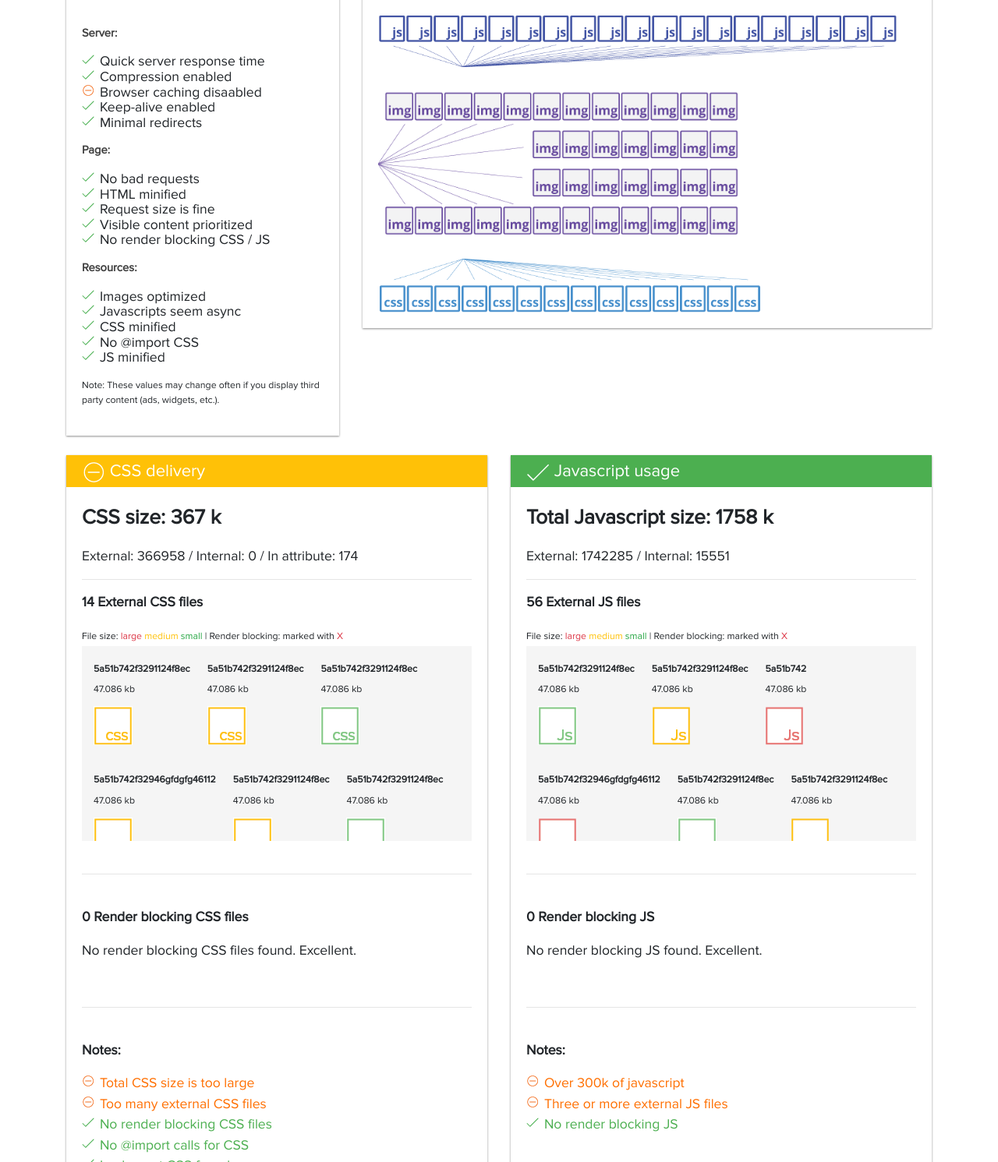
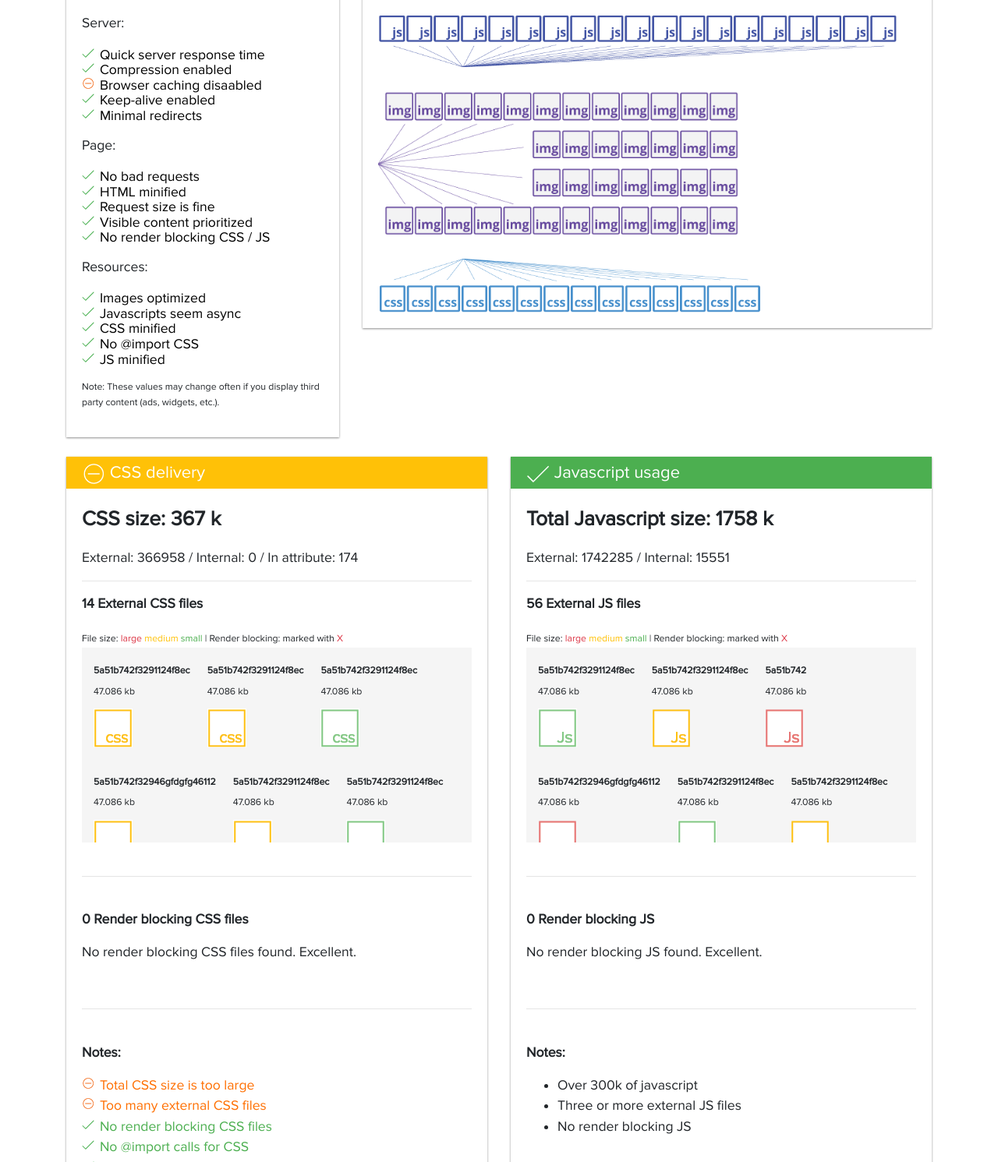
Before and after one commit to zipofar/varvy, a website built with webpack: page app/index.html in a window 1280 px wide. Shown: the part 349-1840 px from the top of the page at 78% size. Built offline with nearby package versions, Linux system fonts and the light colour scheme; files whose address does not match are found by name.

Commit message:
Add chek list generator

```diff
--- a/app/index.html
+++ b/app/index.html
@@ -63,12 +63,12 @@
 
             <!--Summary-->
             <div class="col-md-4">
-                <div class="card card-primary summary">
+                <div class="card card-primary">
                     <div class="card-header">Summary</div>
                     <div class="card-body">
 
                         <p class="list-header">Server:</p>
-                        <ul class="list-body">
+                        <ul class="checkList-mono-low">
                             <li class="success">Quick server response time</li>
                             <li class="success">Compression enabled</li>
                             <li class="warning">Browser caching disaabled</li>
@@ -77,7 +77,7 @@
                         </ul>
 
                         <p class="list-header">Page:</p>
-                        <ul class="list-body">
+                        <ul class="checkList-mono-low">
                             <li class="success">No bad requests</li>
                             <li class="success">HTML minified</li>
                             <li class="success">Request size is fine</li>
@@ -86,7 +86,7 @@
                         </ul>
 
                         <p class="list-header">Resources:</p>
-                        <ul class="list-body">
+                        <ul class="checkList-mono-low">
                             <li class="success">Images optimized</li>
                             <li class="success">Javascripts seem async</li>
                             <li class="success">CSS minified</li>
@@ -129,7 +129,7 @@
         <div class="row">
             <!--CSS delivery BEGIN-->
             <div class="col-md-6">
-                <div class="card card-warning resource">
+                <div class="card card-warning">
                     <div class="card-header">
                         <img src="../dist/img/check_brick_white.png">
                         CSS delivery
@@ -213,7 +213,7 @@
                         <br>
 
                         <p class="total-h3">Notes:</p>
-                        <ul class="list-body">
+                        <ul class="checkList-colored-high">
                             <li class="warning">Total CSS size is too large</li>
                             <li class="warning">Too many external CSS files</li>
                             <li class="success">No render blocking CSS files</li>
@@ -378,7 +378,7 @@
                         <br>
 
                         <p class="total-h3">Notes:</p>
-                        <ul class="list-body">
+                        <ul class="check-list">
                             <li class="warning">Over 300k of javascript</li>
                             <li class="warning">Three or more external JS files</li>
                             <li class="success">No render blocking JS</li>
@@ -479,7 +479,7 @@
                         <div class="card-body">
                             <p class="total-h2">All resources leverage browser caching.</p>
                         </div>
-                        <ul class="list-body">
+                        <ul class="check-list">
                             <li class="success">Enabled for local resources</li>
                             <li class="success">Enabled for third party resources</li>
                         </ul>
--- a/src/scss/_card.scss
+++ b/src/scss/_card.scss
@@ -28,6 +28,55 @@
 
     .mini-notes {
         line-height: 1;
+    }
+
+    $chkList-icon-url-success: "../img/check_ok.png";
+    $chkList-icon-url-warning: "../img/check_brick.png";
+    $chkLists-line-height: (
+        low: 1,
+        high: 1.5
+    );
+    $chkLists-themes: (
+        colored: (
+            success: (
+                url-image: $chkList-icon-url-success,
+                color: $green
+            ),
+            warning: (
+                url-image: $chkList-icon-url-warning,
+                color: $orange
+            )
+        ),
+        mono: (
+            success: (
+                url-image: $chkList-icon-url-success,
+                color: black
+            ),
+            warning: (
+                url-image: $chkList-icon-url-warning,
+                color: black
+            )
+        ),
+    );
+
+    %checkList {
+        list-style-type: none;
+        padding-left: 1.3em;
+    }
+
+    @each $h-key, $h-val in $chkLists-line-height {
+        @each $theme-name, $theme in $chkLists-themes {
+            .checkList-#{$theme-name}-#{$h-key} {
+                @extend %checkList;
+                line-height: $h-val;
+                @each $mode-name, $options in $theme {
+                    .#{$mode-name} {
+                        list-style-image: url(map-get($options, "url-image"));
+                        color: map-get($options, "color");
+                    }
+                }
+            }
+        }
     }
 
     .scroll-block {
@@ -152,17 +201,6 @@
         color: #404040;
         margin: 1em 0em;
     }
-    .list-body {
-        line-height: 1;
-        list-style-type: none;
-        padding-left: 1.3em;
-        .success {
-            list-style-image: url("../img/check_ok.png");
-        }
-        .warning {
-            list-style-image: url("../img/check_brick.png");
-        }
-    }
 }
 
 .resource {
@@ -174,19 +212,6 @@
         color: #404040;
         margin: 1em 0em;
     }
-    .list-body {
-        line-height: 1.5;
-        list-style-type: none;
-        padding-left: 1.3em;
-        .success {
-            list-style-image: url("../img/check_ok.png");
-            color: #4CAF50;
-        }
-        .warning {
-            list-style-image: url("../img/check_brick.png");
-            color: #FF6F00;
-        }
-    }
 }
 
 #resources_imgs img {
--- a/src/scss/_variables.scss
+++ b/src/scss/_variables.scss
@@ -4,6 +4,9 @@ $border-radius:                 0px;
 $input-btn-padding-y:           0.4rem;
 $input-btn-padding-x:           1rem;
 $blue:                          #2196F3;
+$green:                         #4CAF50;
+$yellow:                        #FFC107;
+$orange:                        #FF6F00;
 
 //Fonts
 $font-size-base:                1.1rem;
@@ -12,5 +15,5 @@ $font-family-base:              'v', sans-serif;
 
 // Card
 $card-header-color-primary: $blue;
-$card-header-color-success: #4CAF50;
-$card-header-color-warning: #FFC107;
+$card-header-color-success: $green;
+$card-header-color-warning: $yellow
```
